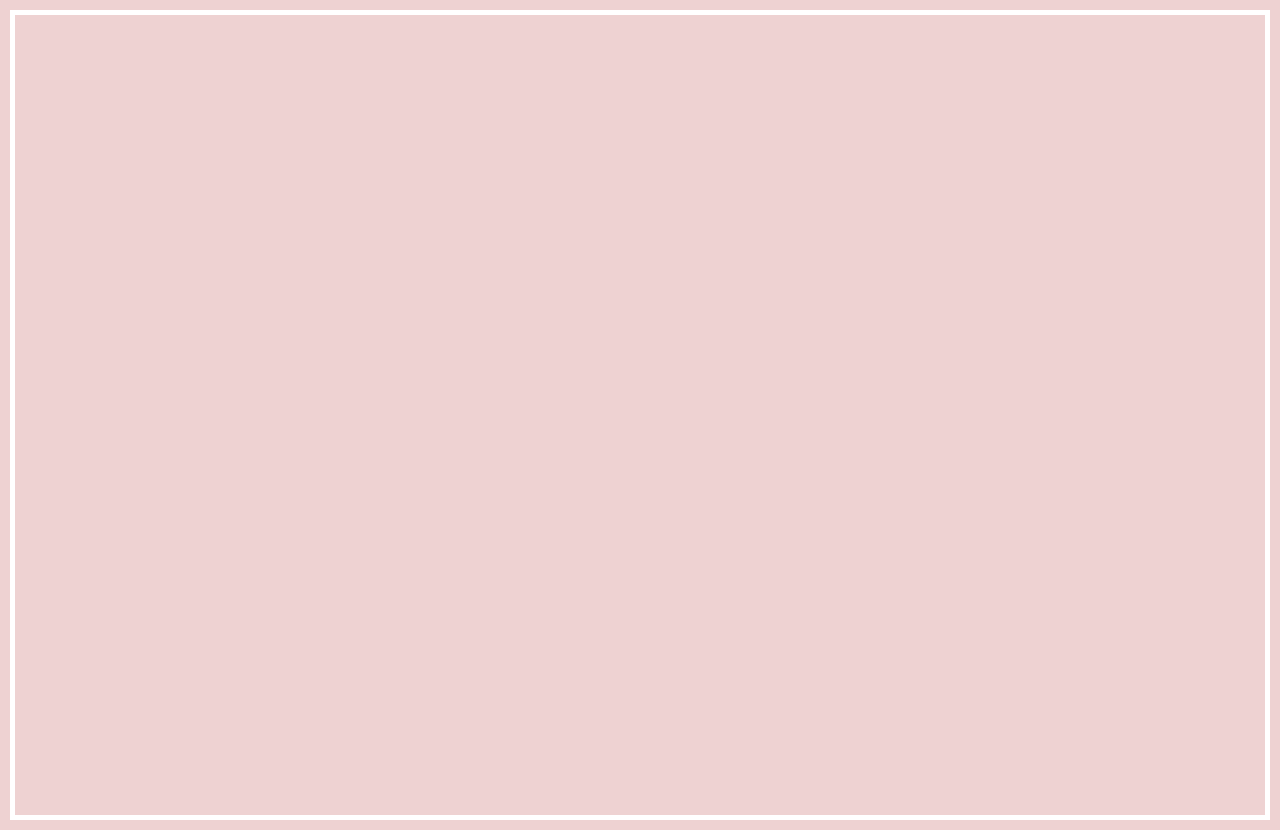
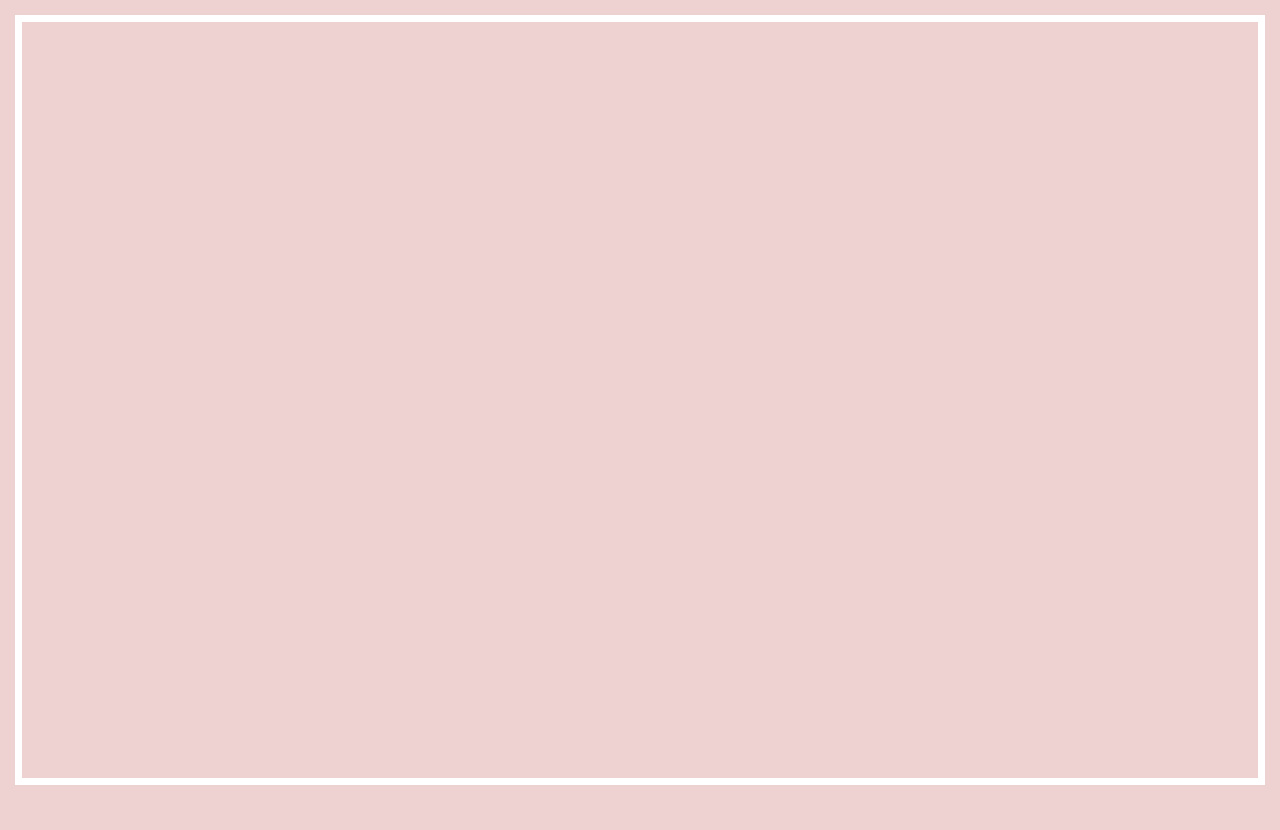
Before and after one commit to moa-byggmastar/moa-byggmastar.github.io, a plain HTML site: page index.html in a window 1280 px wide. After the commit the page ends 800 px from the top, so only its background shows below. Drawn offline with Linux system fonts and the light colour scheme.

Commit message:
added border

```diff
--- a/index.html
+++ b/index.html
@@ -9,7 +9,11 @@
 </head>
 
 <body>
-    <div class="inside-border"></div>
+    <div id="parent">
+        <div id="inside-border">
+
+        </div>
+    </div>
 
     <script src="script.js"></script>
 </body>
--- a/style.css
+++ b/style.css
@@ -1,12 +1,18 @@
-body {
-    background-color: #eed2d2;
+* {
     margin: 0;
     padding: 0;
+    box-sizing: border-box;
+    background-color: #eed2d2;
 }
 
-.inside-border {
+#parent {
+    display: flex;
     height: 100vh;
-    background-color: #eed2d2;
-    border: 5px solid white;
-    margin: 10px;
+    padding: 15px;
 }
+
+#inside-border {
+    height: 100%;
+    width: 100%;
+    border: 7px solid white;
+}
```
